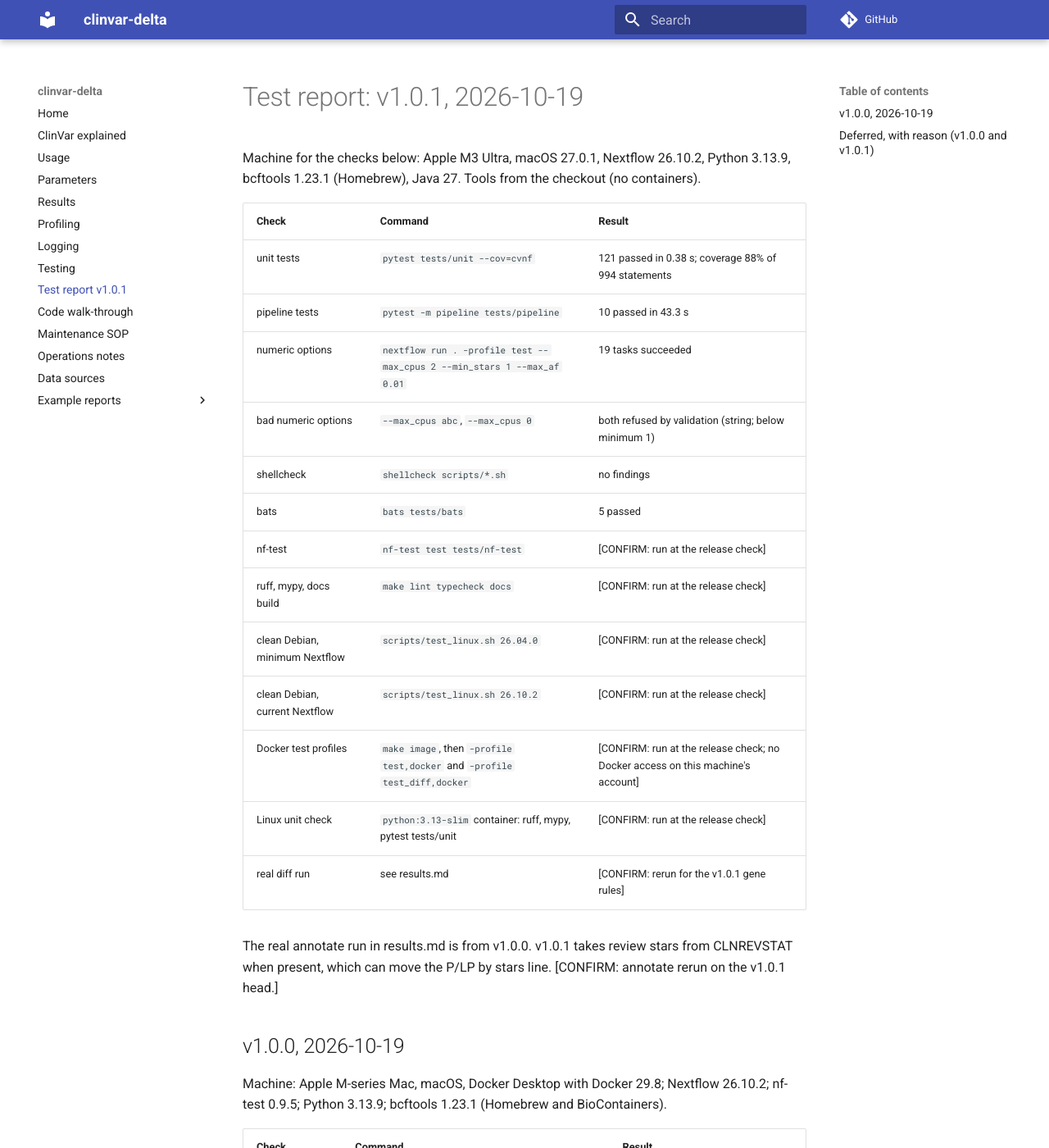
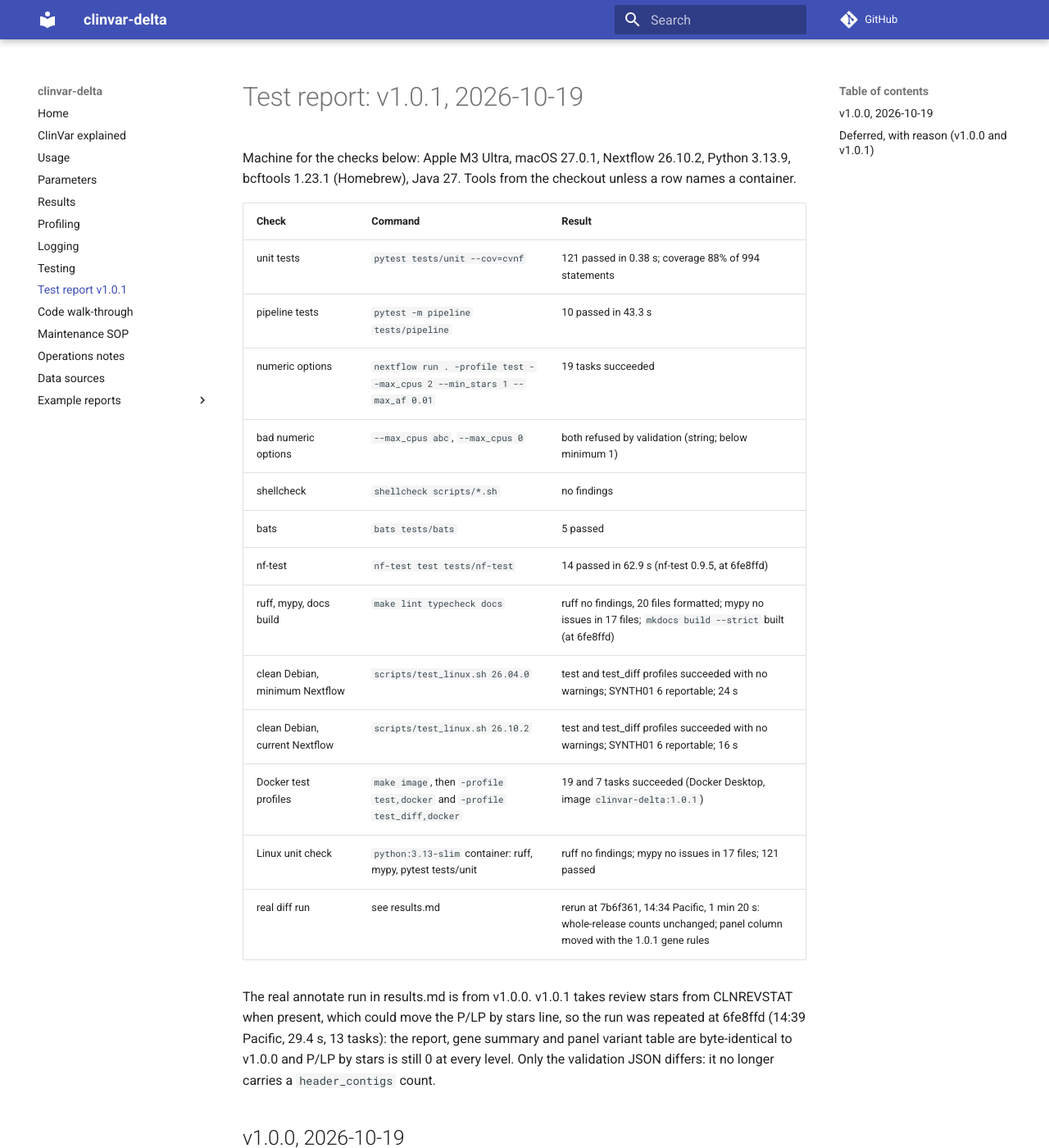
Before and after one commit to Daneshpajouh/clinvar-delta, an MkDocs documentation site: the page built from docs/test_report.md, in a window 1280 px wide and 1400 px high. Shown: the whole window at 82% size. Built offline with MkDocs 1.6.1 and Material for MkDocs 9.7.7, drawn with Linux system fonts in a browser that asks for light colours; comment, search, counter and statistics services are not loaded.

Commit message:
Fill the 1.0.1 test report from the release-check runs

```diff
--- a/docs/test_report.md
+++ b/docs/test_report.md
@@ -1,7 +1,7 @@
 # Test report: v1.0.1, 2026-10-19
 
 Machine for the checks below: Apple M3 Ultra, macOS 27.0.1, Nextflow 26.10.2, Python
-3.13.9, bcftools 1.23.1 (Homebrew), Java 27. Tools from the checkout (no containers).
+3.13.9, bcftools 1.23.1 (Homebrew), Java 27. Tools from the checkout unless a row names a container.
 
 | Check | Command | Result |
 |---|---|---|
@@ -11,17 +11,19 @@ Machine for the checks below: Apple M3 Ultra, macOS 27.0.1, Nextflow 26.10.2, Py
 | bad numeric options | `--max_cpus abc`, `--max_cpus 0` | both refused by validation (string; below minimum 1) |
 | shellcheck | `shellcheck scripts/*.sh` | no findings |
 | bats | `bats tests/bats` | 5 passed |
-| nf-test | `nf-test test tests/nf-test` | [CONFIRM: run at the release check] |
-| ruff, mypy, docs build | `make lint typecheck docs` | [CONFIRM: run at the release check] |
-| clean Debian, minimum Nextflow | `scripts/test_linux.sh 26.04.0` | [CONFIRM: run at the release check] |
-| clean Debian, current Nextflow | `scripts/test_linux.sh 26.10.2` | [CONFIRM: run at the release check] |
-| Docker test profiles | `make image`, then `-profile test,docker` and `-profile test_diff,docker` | [CONFIRM: run at the release check; no Docker access on this machine's account] |
-| Linux unit check | `python:3.13-slim` container: ruff, mypy, pytest tests/unit | [CONFIRM: run at the release check] |
-| real diff run | see results.md | [CONFIRM: rerun for the v1.0.1 gene rules] |
+| nf-test | `nf-test test tests/nf-test` | 14 passed in 62.9 s (nf-test 0.9.5, at 6fe8ffd) |
+| ruff, mypy, docs build | `make lint typecheck docs` | ruff no findings, 20 files formatted; mypy no issues in 17 files; `mkdocs build --strict` built (at 6fe8ffd) |
+| clean Debian, minimum Nextflow | `scripts/test_linux.sh 26.04.0` | test and test_diff profiles succeeded with no warnings; SYNTH01 6 reportable; 24 s |
+| clean Debian, current Nextflow | `scripts/test_linux.sh 26.10.2` | test and test_diff profiles succeeded with no warnings; SYNTH01 6 reportable; 16 s |
+| Docker test profiles | `make image`, then `-profile test,docker` and `-profile test_diff,docker` | 19 and 7 tasks succeeded (Docker Desktop, image `clinvar-delta:1.0.1`) |
+| Linux unit check | `python:3.13-slim` container: ruff, mypy, pytest tests/unit | ruff no findings; mypy no issues in 17 files; 121 passed |
+| real diff run | see results.md | rerun at 7b6f361, 14:34 Pacific, 1 min 20 s: whole-release counts unchanged; panel column moved with the 1.0.1 gene rules |
 
 The real annotate run in results.md is from v1.0.0. v1.0.1 takes review stars from
-CLNREVSTAT when present, which can move the P/LP by stars line. [CONFIRM: annotate rerun
-on the v1.0.1 head.]
+CLNREVSTAT when present, which could move the P/LP by stars line, so the run was repeated at
+6fe8ffd (14:39 Pacific, 29.4 s, 13 tasks): the report, gene summary and panel variant table
+are byte-identical to v1.0.0 and P/LP by stars is still 0 at every level. Only the validation
+JSON differs: it no longer carries a `header_contigs` count.
 
 ## v1.0.0, 2026-10-19
 
```
